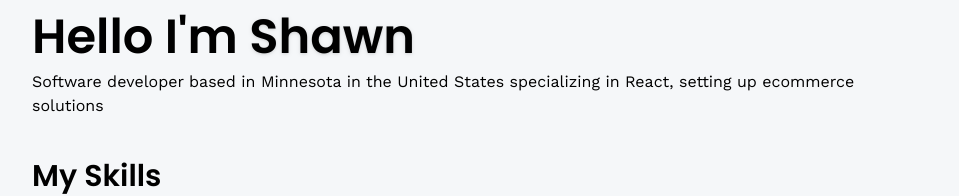
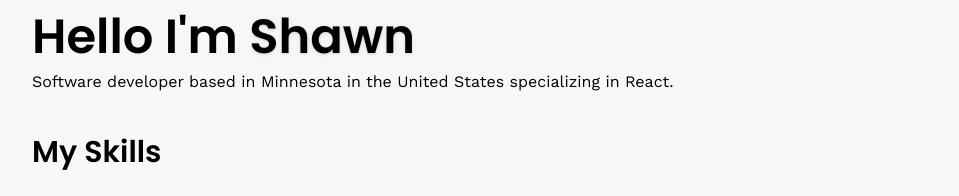
Before and after one commit to reuterShawn/threejs-porfolio, a React (Vite) app: page /about in a window 1280 px wide. Shown: the part 122-318 px from the top of the page, without its empty margins (160-1119 px from the left). Built offline with nearby package versions, Linux system fonts and the light colour scheme; no server answers.

Commit message:
Update text

```diff
--- a/src/pages/About.jsx
+++ b/src/pages/About.jsx
@@ -20,7 +20,7 @@ const About = () => {
       <div>
         <p>
           Software developer based in Minnesota in the United States
-          specializing in React, setting up ecommerce solutions
+          specializing in React.
         </p>
       </div>
 
@@ -48,7 +48,7 @@ const About = () => {
         <h3 className="subhead-text">Work Experience.</h3>
         <div className="mt-5 flex flex-col gap-3 text-slate-500">
           <p>
-            While I am just starting my career,I am continuing to level up my
+            While I am just starting my career, I am continuing to level up my
             skills and connecting with smart people to try and learn all that I
             can. Here's the rundown:
           </p>
--- a/src/pages/Projects.jsx
+++ b/src/pages/Projects.jsx
@@ -19,7 +19,6 @@ const Projects = () => {
         the ones I hold closest to my heart. Many of them are open-source, so if
         you come across something that piques your interest, feel free to
         explore the codebase and contribute your ideas for further enhancements.
-        Your collaboration is highly valued!
       </p>
 
       <div className="flex flex-wrap my-20 gap-16">
```
